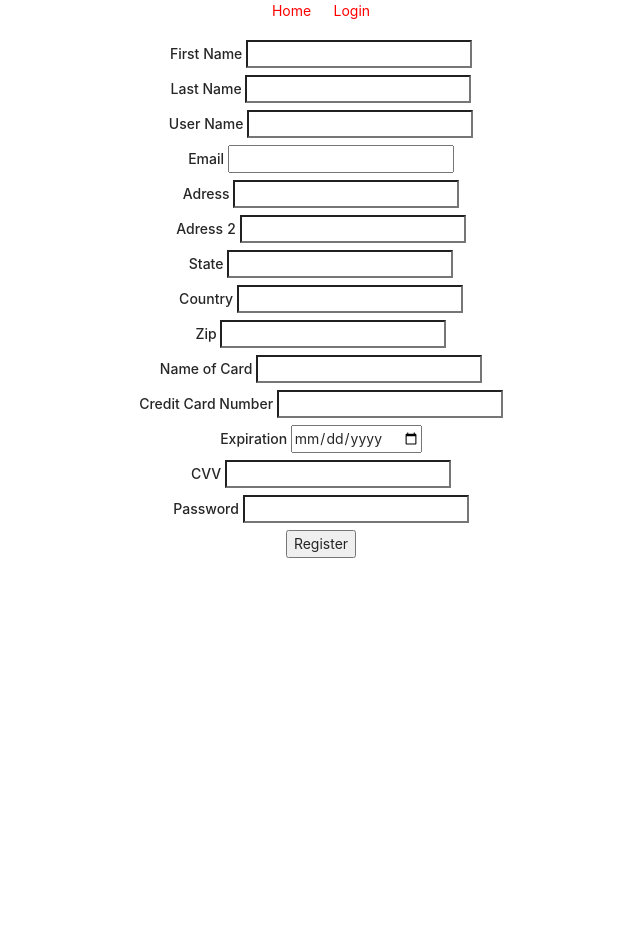
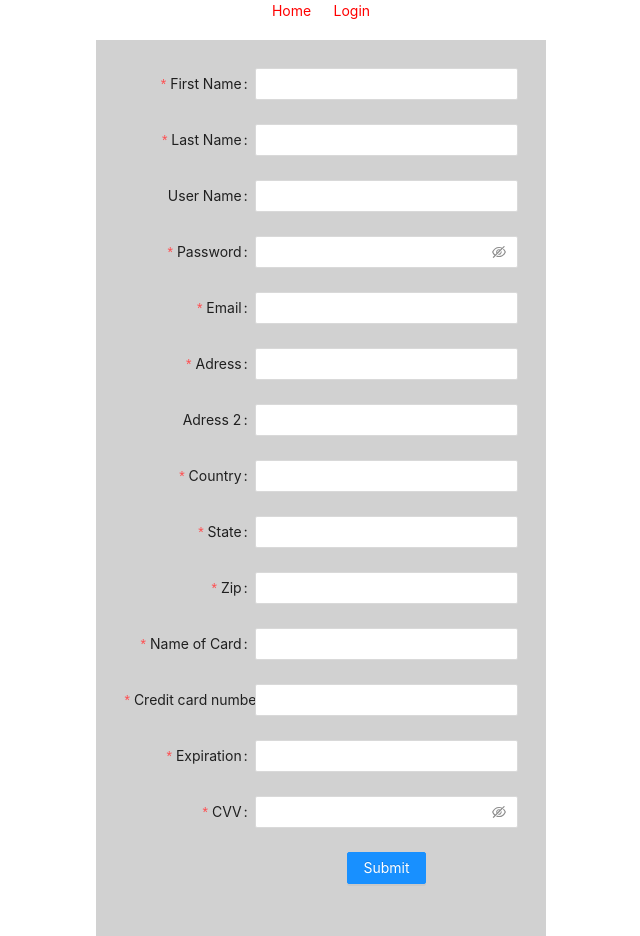
Before and after one commit to javigarcias/login-front, a React (Create React App) app: page /register in a window 1280 px wide. Shown: the whole page, without its empty margins (319-959 px from the left). Before the commit the page ends 800 px from the top, so only its background shows below. Built offline with nearby package versions, Linux system fonts and the light colour scheme.

Commit message:
Implemento estilos Antd Desing en register

```diff
--- a/src/containers/Home/Home.jsx
+++ b/src/containers/Home/Home.jsx
@@ -1,7 +1,7 @@
 import React, { useState } from 'react';
 import axios from 'axios';
 import { useHistory } from 'react-router-dom';
-import { Form, Input, Button, Checkbox } from 'antd';
+import { Form, Input, Button } from 'antd';
 
 import './Home.scss';
 
@@ -28,7 +28,7 @@ const Home = () => {
         setLogin({ ...login, [ev.target.name]: ev.target.value });
     };
     return (
-        <div className="login">
+        <div className="formImputs">
             <Form
                 name="login"
                 labelCol={{
@@ -50,7 +50,7 @@ const Home = () => {
                     rules={[
                         {
                             required: true,
-                            message: 'Please input your email!',
+                            message: 'This field is required!',
                         },
                     ]}
                 >
@@ -63,7 +63,7 @@ const Home = () => {
                     rules={[
                         {
                             required: true,
-                            message: 'Please input your password!',
+                            message: 'This field is required!',
                         },
                     ]}
                 >
--- a/src/containers/Home/Home.scss
+++ b/src/containers/Home/Home.scss
@@ -1,5 +1,5 @@
 
-.login{
+.formImputs{
     display: inline-flex;
     flex-direction: column;
     justify-content: space-around;
--- a/src/containers/Register/Register.jsx
+++ b/src/containers/Register/Register.jsx
@@ -1,6 +1,7 @@
 import React, { useState } from 'react';
 import axios from 'axios';
 import { useHistory } from 'react-router-dom';
+import { Form, Input, Button, message } from 'antd';
 
 import './Register.scss';
 
@@ -24,47 +25,237 @@ const Register = () => {
         password: ""
     }
 
-    const [mensaje, setMensaje] = useState();
     const [user, setUser] = useState(defaultUser);
+    //REGEX Pass entre 8 y 10 caracteres con Mayusculas, minúsculas y caracter especial
+    let regExPassword =
+      /^(?=.*[a-z])(?=.*[A-Z])(?=.*\d)(?=.*[@$!%*?&])[A-Za-z\d@$!%*?&]{8,10}$/;
 
     const eventHandler = (ev) => {
         setUser({ ...user, [ev.target.name]: ev.target.value  });
       };
     const handleSubmit = event => {
         event.preventDefault(); // para evitar refrescar la página
-
+        if (regExPassword.test(user.password))
         axios.post('http://localhost:3001/users/register', user)
             .then(res => {
-                setMensaje(`${res.data.firstName} Registrado correctamente`);
+                message.success(`${res.data.firstName} Registrado correctamente`);
                 setTimeout(() => {
                     history.push("/")
                 }, 1500);
 
             })
-            .catch(error => console.log(error.response.data))
+            .catch(error => message.error(error.message))
+            message.error("El Password debe de ser entre 8 y 10 caracteres con Mayusculas, minúsculas y caracter especial")
+
     }
     return (
-        <div className="form">
-            <form className="register-form" onSubmit={handleSubmit}>
-                <h4>First Name <input type="text" name="firstName" required onChange={eventHandler} /></h4>
-                <h4>Last Name <input type="text" name="lastName" required onChange={eventHandler}/></h4>
-                <h4>User Name <input type="text" name="userName" onChange={eventHandler}/></h4>
-                <h4>Email <input type="email" name="email" required onChange={eventHandler}/></h4>
-                <h4>Adress <input type="text" name="adress" required onChange={eventHandler}/></h4>
-                <h4>Adress 2 <input type="text" name="adress2" onChange={eventHandler}/></h4>
-                <h4>State <input type="text" name="state" required onChange={eventHandler}/></h4>
-                <h4>Country <input type="text" name="country" required onChange={eventHandler}/></h4>
-                <h4>Zip <input type="text" name="zip" required onChange={eventHandler}/></h4>
-                <h4>Name of Card <input type="text" name="nameOfCard" required onChange={eventHandler}/></h4>
-                <h4>Credit Card Number <input type="text" name="creditCardNumber" required onChange={eventHandler}/></h4>
-                <h4>Expiration <input type="date" name="expiration" required onChange={eventHandler}/></h4>
-                <h4>CVV <input type="number" name="cvv" required onChange={eventHandler}/></h4>
-                <h4>Password <input type="password" name="password" required onChange={eventHandler}/></h4>
-                <button type="submit">Register</button>
-            </form>
-            <div className="mensajeOk">
-                {mensaje}
-            </div>
+        <div className="formWraper">
+            <div className="formImputs">
+            <Form
+                name="register"
+                labelCol={{
+                    span: 8,
+                }}
+                wrapperCol={{
+                    span: 16,
+                }}
+                initialValues={{
+                    remember: true,
+                }}
+
+                autoComplete="off"
+            >
+                <Form.Item
+                    label="First Name"
+                    name="firstName"
+
+                    rules={[
+                        {
+                            required: true,
+                            message: 'This field is required!',
+                        },
+                    ]}
+                >
+                    <Input name="firstName" onChange={eventHandler} />
+                </Form.Item>
+                <Form.Item
+                    label="Last Name"
+                    name="lastName"
+
+                    rules={[
+                        {
+                            required: true,
+                            message: 'This field is required!',
+                        },
+                    ]}
+                >
+                    <Input name="lastName" onChange={eventHandler} />
+                </Form.Item>
+                <Form.Item
+                    label="User Name"
+                    name="userName"
+
+                    rules={[
+                        {
+                            required: false,
+                            message: 'This field is required!',
+                        },
+                    ]}
+                >
+                    <Input name="userName" onChange={eventHandler} />
+                </Form.Item>
+                <Form.Item
+                    label="Password"
+                    name="password"
+                    rules={[
+                        {
+                            required: true,
+                            message: 'This field is required!',
+                        },
+                    ]}
+                >
+                    <Input.Password name="password" onChange={eventHandler} />
+                </Form.Item>
+                <Form.Item
+                    label="Email"
+                    name="email"
+                    rules={[
+                        {
+                            required: true,
+                            message: 'This field is required!',
+                        },
+                    ]}
+                >
+                    <Input name="email" onChange={eventHandler} />
+                </Form.Item>
+                <Form.Item
+                    label="Adress"
+                    name="adress"
+
+                    rules={[
+                        {
+                            required: true,
+                            message: 'This field is required!',
+                        },
+                    ]}
+                >
+                    <Input name="adress" onChange={eventHandler} />
+                </Form.Item>
+                <Form.Item
+                    label="Adress 2"
+                    name="adress2"
+
+                    rules={[
+                        {
+                            required: false,
+                            message: 'This field is required!',
+                        },
+                    ]}
+                >
+                    <Input name="adress2" onChange={eventHandler} />
+                </Form.Item>
+                <Form.Item
+                    label="Country"
+                    name="country"
+
+                    rules={[
+                        {
+                            required: true,
+                            message: 'This field is required!',
+                        },
+                    ]}
+                >
+                    <Input name="country" onChange={eventHandler} />
+                </Form.Item>
+                <Form.Item
+                    label="State"
+                    name="state"
+
+                    rules={[
+                        {
+                            required: true,
+                            message: 'This field is required!',
+                        },
+                    ]}
+                >
+                    <Input name="state" onChange={eventHandler} />
+                </Form.Item>
+                <Form.Item
+                    label="Zip"
+                    name="zip"
+
+                    rules={[
+                        {
+                            required: true,
+                            message: 'This field is required!',
+                        },
+                    ]}
+                >
+                    <Input name="zip" onChange={eventHandler} />
+                </Form.Item>
+                <Form.Item
+                    label="Name of Card"
+                    name="nameOfCard"
+
+                    rules={[
+                        {
+                            required: true,
+                            message: 'This field is required!',
+                        },
+                    ]}
+                >
+                    <Input name="nameOfCard" onChange={eventHandler} />
+                </Form.Item>
+                <Form.Item
+                    label="Credit card number"
+                    name="creditCardNumber"
+                    rules={[
+                        {
+                            required: true,
+                            message: 'This field is required!',
+                        },
+                    ]}
+                >
+                    <Input name="creditCardNumber" onChange={eventHandler} />
+                </Form.Item>
+                <Form.Item
+                    label="Expiration"
+                    name="expiration"
+                    rules={[
+                        {
+                            required: true,
+                            message: 'This field is required!',
+                        },
+                    ]}
+                >
+                    <Input name="expiration" onChange={eventHandler} />
+                </Form.Item>
+                <Form.Item
+                    label="CVV"
+                    name="cvv"
+                    rules={[
+                        {
+                            required: true,
+                            message: 'This field is required!',
+                        },
+                    ]}
+                >
+                    <Input.Password name="cvv" onChange={eventHandler} />
+                </Form.Item>
+                <Form.Item
+                    wrapperCol={{
+                        offset: 8,
+                        span: 16,
+                    }}
+                >
+                    <Button type="primary" htmlType="submit" onClick={handleSubmit}>
+                        Submit
+                    </Button>
+                </Form.Item>
+            </Form>
+
+        </div>
+
         </div>
     )
 }
```
